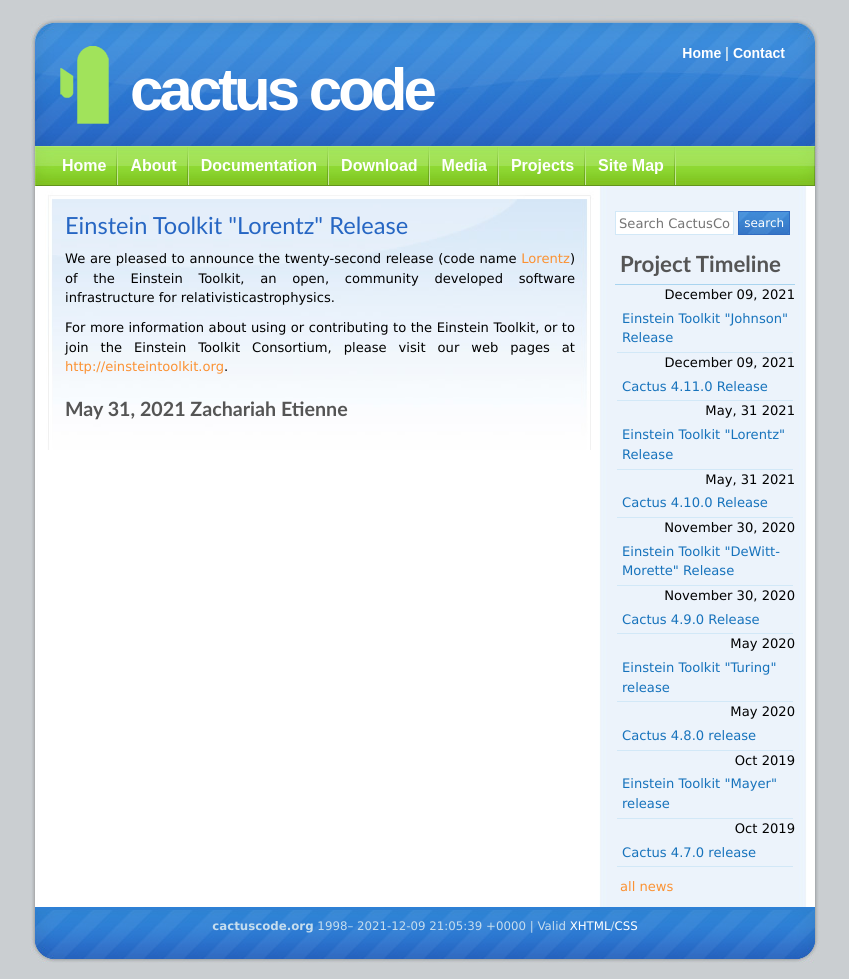
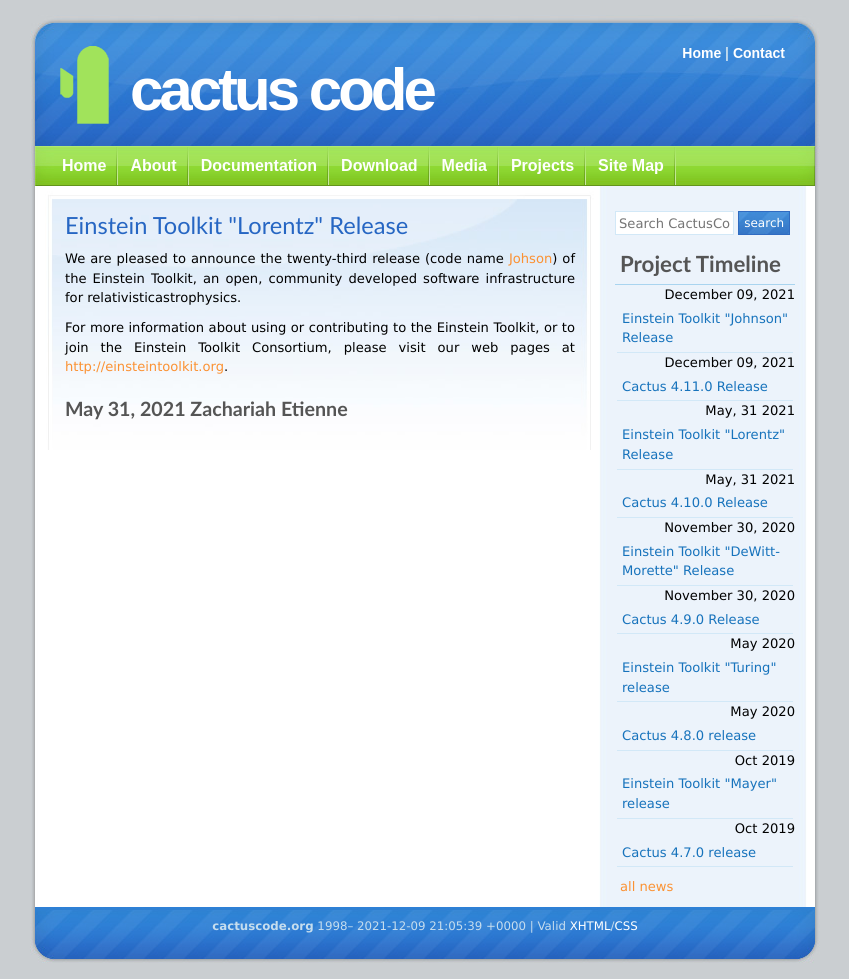
Before and after one commit to EinsteinToolkit/www.cactuscode.org, a Jekyll site: the page built from media/news/ET_2021_11/ET_2021_05/index.md, in a window 1280 px wide. Shown: the whole page, without its empty margins (215-1064 px from the left). Built offline with Jekyll 4.4.1, drawn with Linux system fonts in a browser that asks for light colours.

Commit message:
More fixes to wrong data

```diff
--- a/media/news/ET_2021_11/ET_2021_05/index.md
+++ b/media/news/ET_2021_11/ET_2021_05/index.md
@@ -2,8 +2,8 @@
 layout: default
 title:  Einstein Toolkit "Lorentz" Release
 ---
-We are pleased to announce the twenty-second release (code name
-[Lorentz](https://en.wikipedia.org/wiki/Hendrik_Lorentz)) of the
+We are pleased to announce the twenty-third  release (code name
+[Johson](https://en.wikipedia.org/wiki/Katherine_Johnson)) of the
 Einstein Toolkit, an open, community developed software infrastructure for
 relativisticastrophysics.
 
```
